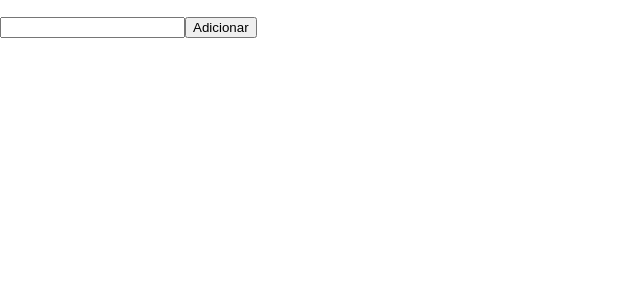
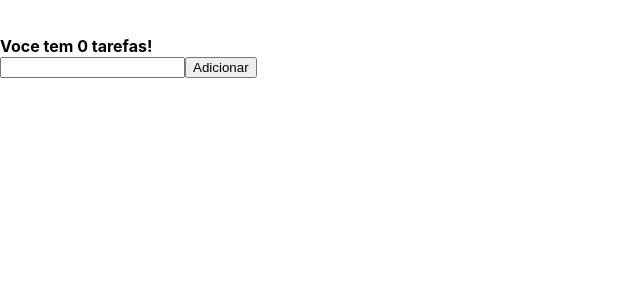
Before and after one commit to luchersou/React-JS-curso-2-2, a React (Create React App) app: page / in a window 1280 px wide. Shown: the top 300 px of the page, without its empty margins (0-640 px from the left). Built offline with nearby package versions, Linux system fonts and the light colour scheme.

Commit message:
feat: Implementar userMemo para que o return não precise ser chamado completamente para atualizar a variavel, como boa prática

```diff
--- a/src/App.js
+++ b/src/App.js
@@ -1,4 +1,4 @@
-import React, { useState, useEffect } from 'react';
+import React, { useState, useEffect, useMemo } from 'react';
 
 function App() {
 
@@ -6,12 +6,13 @@
   const [input, setInput] = useState('');
 
 
-  useEffect(() => {  // Corrigido: Estava faltando o '=' após '>'
+  useEffect(() => {
     const tarefasStorage = localStorage.getItem('tarefas');
 
     if(tarefasStorage){
       setTarefas(JSON.parse(tarefasStorage));
     }
+
   }, []);
 
 
@@ -25,6 +26,8 @@
     setInput('');
   }
 
+  const totalTarefas = useMemo(() => tarefas.length, [tarefas])
+
   return (
     <div>
         <ul>
@@ -32,6 +35,8 @@
             <li key={tarefa}>{tarefa}</li>
           ))}
         </ul>
+        <br/>
+        <strong>Voce tem {totalTarefas} tarefas!</strong><br/>
         <input type="text" value={input} onChange={e => setInput(e.target.value)}></input>
         <button type="button" onClick={handleAdd}>Adicionar</button>
     </div>
```
